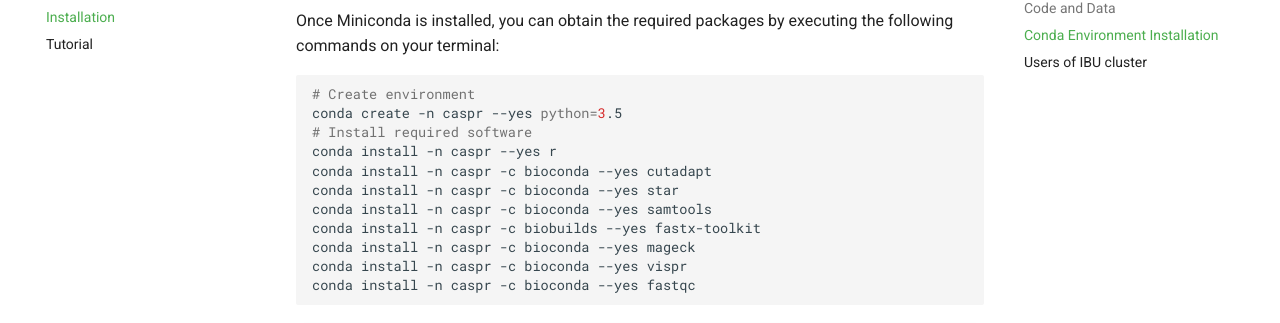
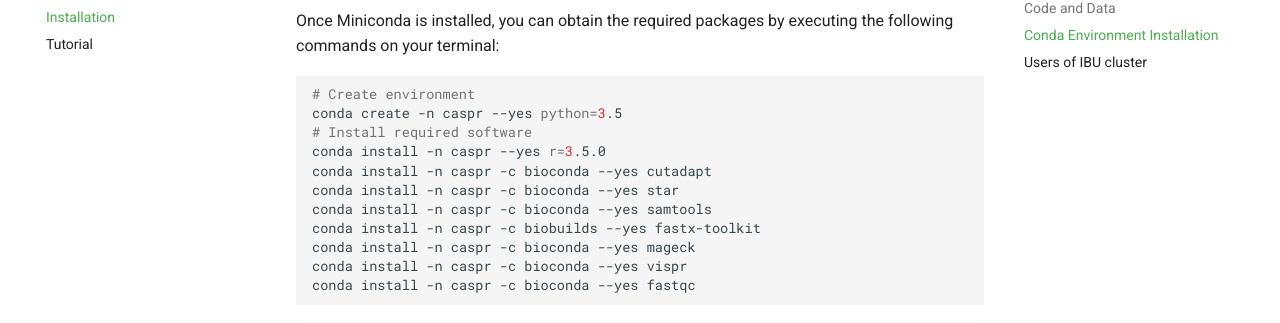
Before and after one commit to judithbergada/CASPR, an MkDocs documentation site: the page built from docs/pages/installation.md, in a window 1280 px wide and 900 px high, scrolled down 957 px. Shown: the part 118-441 px from the top of the window. Built offline with MkDocs 1.6.1 and Material for MkDocs 9.7.7, drawn with Linux system fonts in a browser that asks for light colours; comment, search, counter and statistics services are not loaded.

Commit message:
Modify R version to make sure PBNPA is available

```diff
--- a/docs/pages/installation.md
+++ b/docs/pages/installation.md
@@ -53,7 +53,7 @@
 # Create environment
 conda create -n caspr --yes python=3.5
 # Install required software
-conda install -n caspr --yes r
+conda install -n caspr --yes r=3.5.0
 conda install -n caspr -c bioconda --yes cutadapt
 conda install -n caspr -c bioconda --yes star
 conda install -n caspr -c bioconda --yes samtools
```
